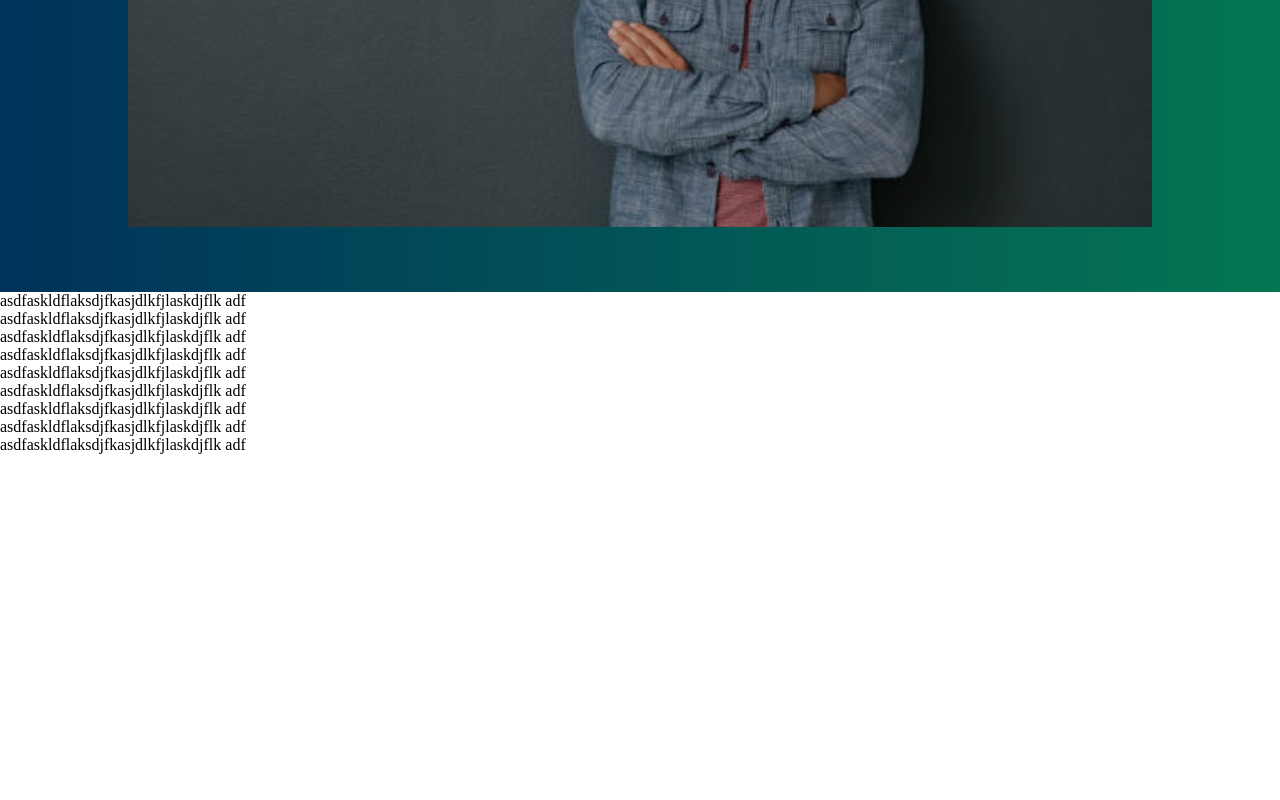
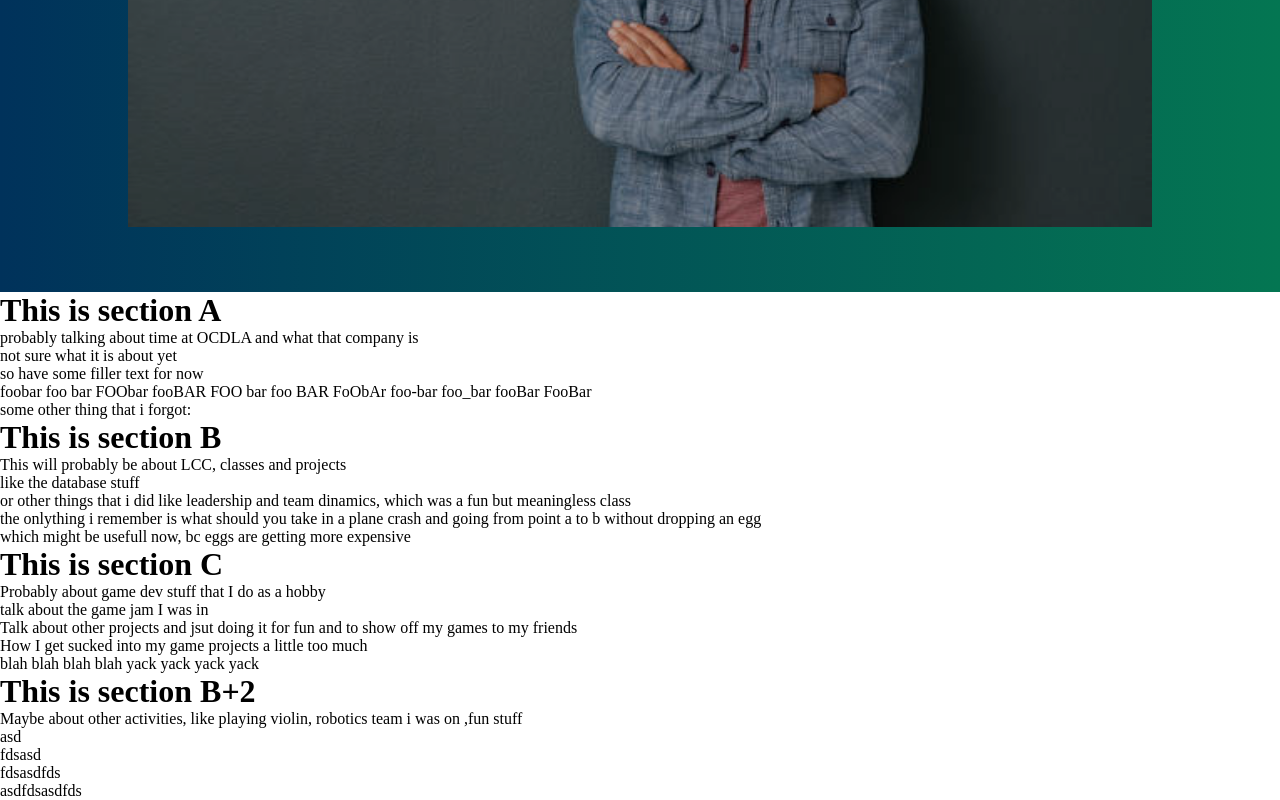
Before and after one commit to IsaacWalters256/IWPortfolio2023, a plain HTML site: page PortLandingPage/index.html in a window 1280 px wide. Shown: the part 408-1208 px from the top of the page. Before the commit the page ends 862 px from the top, so only its background shows below. Drawn offline with nearby package versions, Linux system fonts and the light colour scheme.

Commit message:
started on header links and lower part

```diff
--- a/PortLandingPage/index.html
+++ b/PortLandingPage/index.html
@@ -12,7 +12,10 @@
     <header>
         <nav>
             <h3 id="logo">Dream Vac</h3>
-
+            <a href="#section-a">Section A</a>
+            <a href="#section-b">Section B</a>
+            <a href="#section-c">Section C</a>
+            <a href="#section-d">Section D</a>
         </nav>
 
         <section>
@@ -30,16 +33,41 @@
 
     <div class="slider"></div>
 
-    <div class="section-a">
-        <p>asdfaskldflaksdjfkasjdlkfjlaskdjflk adf</p>
-        <p>asdfaskldflaksdjfkasjdlkfjlaskdjflk adf</p>
-        <p>asdfaskldflaksdjfkasjdlkfjlaskdjflk adf</p>
-        <p>asdfaskldflaksdjfkasjdlkfjlaskdjflk adf</p>
-        <p>asdfaskldflaksdjfkasjdlkfjlaskdjflk adf</p>
-        <p>asdfaskldflaksdjfkasjdlkfjlaskdjflk adf</p>
-        <p>asdfaskldflaksdjfkasjdlkfjlaskdjflk adf</p>
-        <p>asdfaskldflaksdjfkasjdlkfjlaskdjflk adf</p>
-        <p>asdfaskldflaksdjfkasjdlkfjlaskdjflk adf</p>
+    <div id="section-a">
+        <h1>This is section A</h1>
+        <p>probably talking about time at OCDLA and what that company is</p>
+        <p>not sure what it is about yet</p>
+        <p>so have some filler text for now</p>
+        <p>foobar foo bar FOObar fooBAR FOO bar foo BAR FoObAr foo-bar foo_bar fooBar FooBar</p>
+        <p>some other thing that i forgot:</p>
+        <p></p>
+    </div>
+
+    <div id="section-b">
+        <h1>This is section B</h1>
+        <p>This will probably be about LCC, classes and projects</p>
+        <p>like the database stuff</p>
+        <p>or other things that i did like leadership and team dinamics, which was a fun but meaningless class</p>
+        <p>the onlything i remember is what should you take in a plane crash and going from point a to b without dropping an egg</p>
+        <p>which might be usefull now, bc eggs are getting more expensive</p>
+    </div>
+
+    <div id="section-c">
+        <h1>This is section C</h1>
+        <p>Probably about game dev stuff that I do as a hobby</p>
+        <p>talk about the game jam I was in</p>
+        <p>Talk about other projects and jsut doing it for fun and to show off my games to my friends</p>
+        <p>How I get sucked into my game projects a little too much</p>
+        <p>blah blah blah blah yack yack yack yack</p>
+    </div>
+
+    <div id="section-d">
+        <h1>This is section B+2</h1>
+        <p>Maybe about other activities, like playing violin, robotics team i was on ,fun stuff</p>
+        <p>asd</p>
+        <p>fdsasd</p>
+        <p>fdsasdfds</p>
+        <p>asdfdsasdfds</p>
     </div>
 
     <script src="https://cdnjs.cloudflare.com/ajax/libs/gsap/3.11.4/gsap.min.js" integrity="sha512-f8mwTB+Bs8a5c46DEm7HQLcJuHMBaH/UFlcgyetMqqkvTcYg4g5VXsYR71b3qC82lZytjNYvBj2pf0VekA9/FQ==" crossorigin="anonymous" referrerpolicy="no-referrer"></script>
--- a/PortLandingPage/style.css
+++ b/PortLandingPage/style.css
@@ -16,7 +16,7 @@
 
 nav{
     display: grid;
-    grid-template-columns: 10% 1fr 1fr 1fr 10%;
+    grid-template-columns: 10% 1fr 1fr 1fr 1fr 1fr 10%;
     min-height: 50px;
     color: white;
     align-items: center;
```
